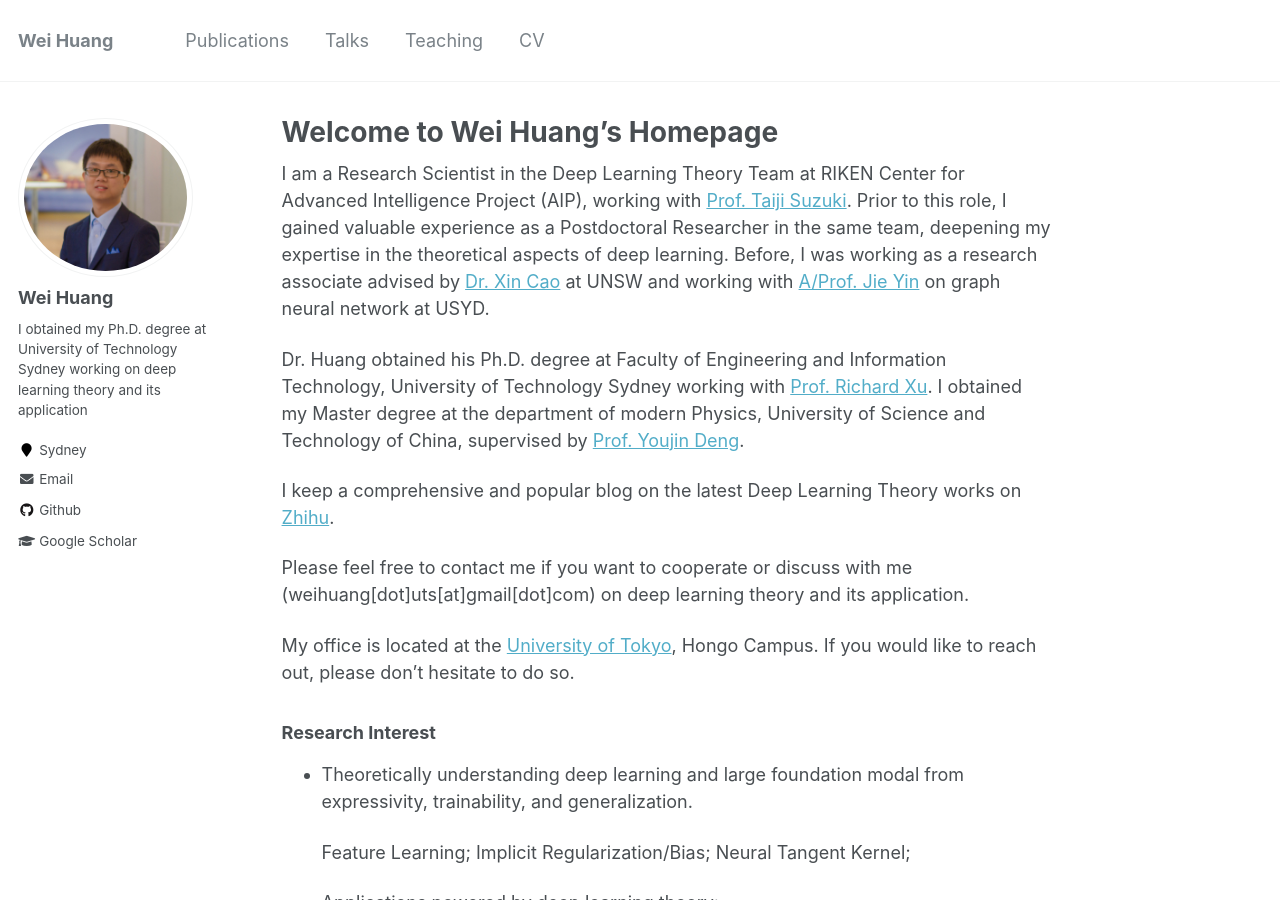
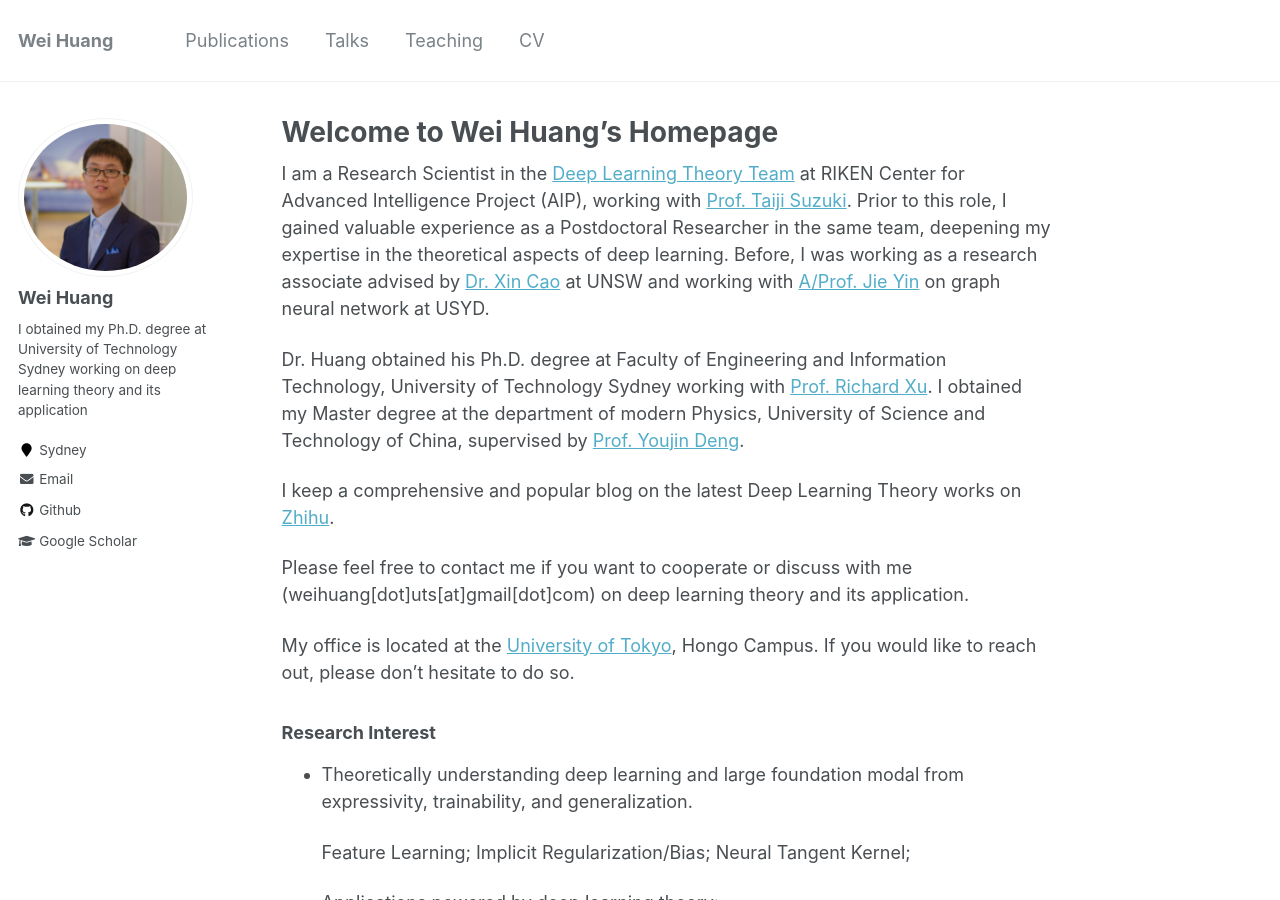
Before and after one commit to WeiHuang05/Weihuang05.github.io, a Jekyll site: the page built from index.md, in a window 1280 px wide and 900 px high. Built offline with Jekyll 4.4.1, drawn with Linux system fonts in a browser that asks for light colours; part of the change alters nothing that is shown.

```diff
--- a/index.md
+++ b/index.md
@@ -2,7 +2,7 @@
 title: Welcome to Wei Huang's Homepage
 ---
 
-I am a Research Scientist in the Deep Learning Theory Team at RIKEN Center for Advanced Intelligence Project (AIP), working with [Prof. Taiji Suzuki](http://ibis.t.u-tokyo.ac.jp/suzuki/). Prior to this role, I gained valuable experience as a Postdoctoral Researcher in the same team, deepening my expertise in the theoretical aspects of deep learning. Before, I was working as a research associate advised by [Dr. Xin Cao](https://research.unsw.edu.au/people/dr-xin-cao) at UNSW and working with [A/Prof. Jie Yin](https://www.sydney.edu.au/business/about/our-people/academic-staff/jie-yin.html) on graph neural network at USYD.
+I am a Research Scientist in the [Deep Learning Theory Team](https://www.riken.jp/en/research/labs/aip/generic_tech/deep_learn_theory/) at RIKEN Center for Advanced Intelligence Project (AIP), working with [Prof. Taiji Suzuki](http://ibis.t.u-tokyo.ac.jp/suzuki/). Prior to this role, I gained valuable experience as a Postdoctoral Researcher in the same team, deepening my expertise in the theoretical aspects of deep learning. Before, I was working as a research associate advised by [Dr. Xin Cao](https://research.unsw.edu.au/people/dr-xin-cao) at UNSW and working with [A/Prof. Jie Yin](https://www.sydney.edu.au/business/about/our-people/academic-staff/jie-yin.html) on graph neural network at USYD.
 
 Dr. Huang obtained his Ph.D. degree at Faculty of Engineering and Information Technology, University of Technology Sydney working with [Prof. Richard Xu](https://profiles.uts.edu.au/YiDa.Xu). I obtained my Master degree at the department of modern Physics, University of Science and Technology of China, supervised by [Prof. Youjin Deng](http://staff.ustc.edu.cn/~yjdeng/).
 
```
